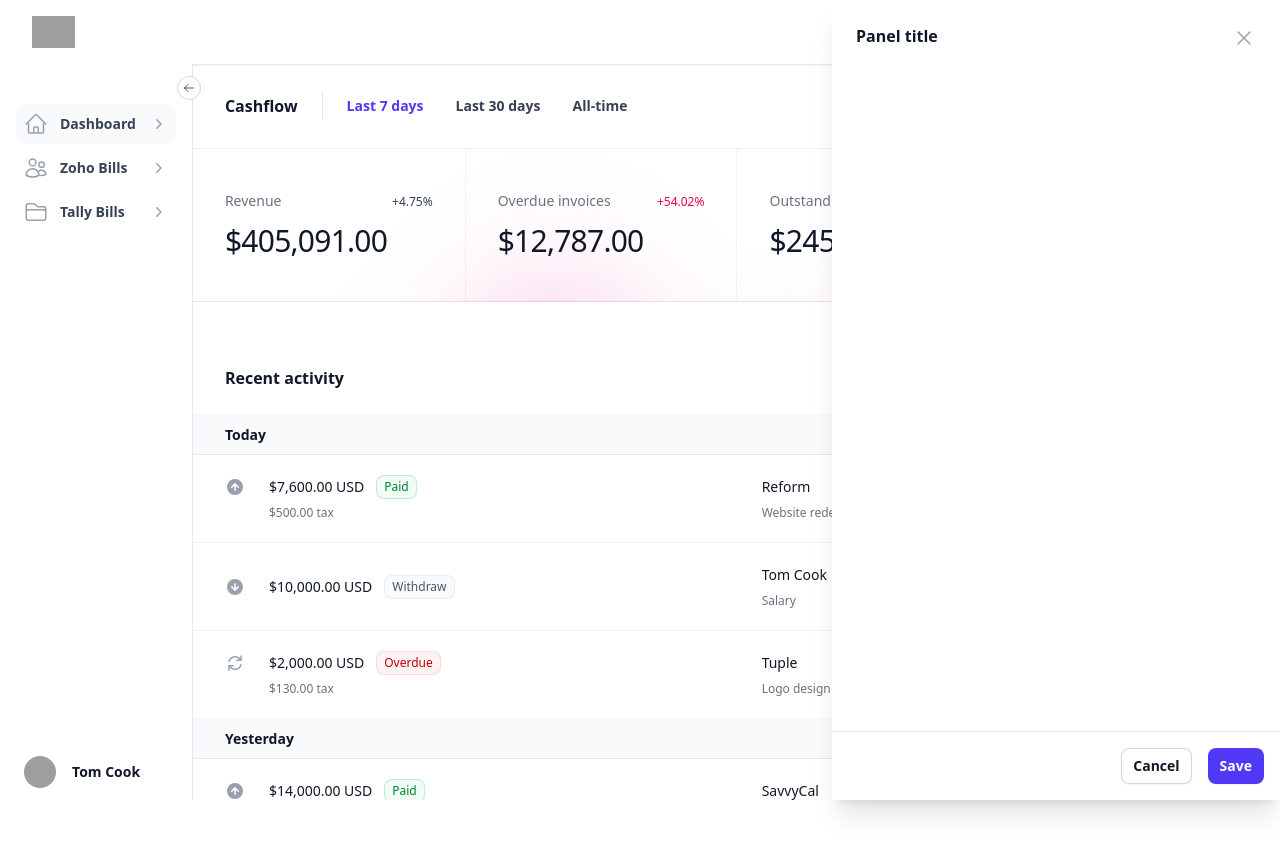
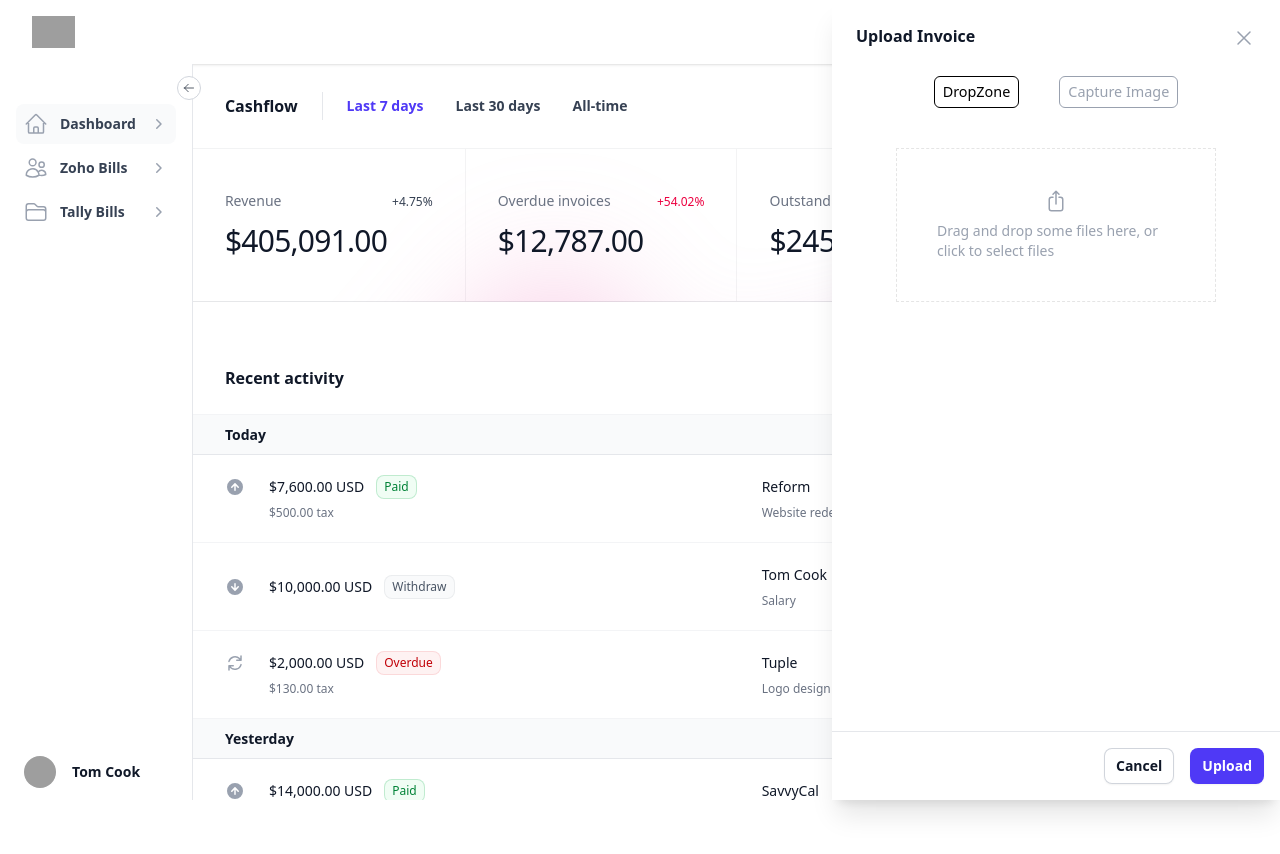
Before and after one commit to aashnasharma1/BlueBill-OCR, a React (Vite) app: page / in a window 1280 px wide. Both pictures are taken after a click on the link "New invoice". Shown: the top 854 px of the page. Built offline with nearby package versions, Linux system fonts and the light colour scheme; grey boxes are pictures that could not be loaded.

Commit message:
dropzone/capture image feature

```diff
--- a/package.json
+++ b/package.json
@@ -23,12 +23,16 @@
     "class-variance-authority": "^0.7.1",
     "clsx": "^2.1.1",
     "lucide-react": "^0.513.0",
+    "pdfjs-dist": "^5.3.31",
     "react": "^19.1.0",
     "react-dom": "^19.1.0",
+    "react-dropzone": "^14.3.8",
     "react-redux": "^9.2.0",
     "react-router-dom": "^7.6.2",
+    "react-webcam": "^7.2.0",
     "tailwind-merge": "^3.3.0",
-    "tailwindcss": "^4.1.8"
+    "tailwindcss": "^4.1.8",
+    "tesseract.js": "^6.0.1"
   },
   "devDependencies": {
     "@eslint/js": "^9.25.0",
--- /dev/null
+++ b/src/components/dropzone/Dropzone.jsx
@@ -0,0 +1,38 @@
+import React, { useCallback, useState } from 'react'
+import { useDropzone } from 'react-dropzone'
+
+const Dropzone = () => {
+  const [preview, setPreview] = useState(null)
+  const onDrop = useCallback(acceptedFiles => {
+    if (acceptedFiles) {
+      setPreview(acceptedFiles[0].name)
+    }
+  }, [])
+
+  const { getRootProps, getInputProps, isDragActive } = useDropzone({ onDrop })
+
+  return (
+    <div {...getRootProps()} className='p-10 m-10 border border-neutral-200 border-dashed'>
+      <input {...getInputProps()} />
+      {
+        isDragActive ?
+          (
+            <p>Drop the files here ...</p>
+          ) :
+          preview ? (
+            <p className='text-gray-400 text-sm flex items-center justify-center flex-col gap-2'><svg xmlns="http://www.w3.org/2000/svg" fill="none" viewBox="0 0 24 24" strokeWidth={1.5} stroke="currentColor" className="size-6">
+              <path strokeLinecap="round" strokeLinejoin="round" d="M10.125 2.25h-4.5c-.621 0-1.125.504-1.125 1.125v17.25c0 .621.504 1.125 1.125 1.125h12.75c.621 0 1.125-.504 1.125-1.125v-9M10.125 2.25h.375a9 9 0 0 1 9 9v.375M10.125 2.25A3.375 3.375 0 0 1 13.5 5.625v1.5c0 .621.504 1.125 1.125 1.125h1.5a3.375 3.375 0 0 1 3.375 3.375M9 15l2.25 2.25L15 12" />
+            </svg>
+              {preview}</p>
+          ) : (<p className='text-gray-400 text-sm flex items-center justify-center flex-col gap-2'>
+            <svg xmlns="http://www.w3.org/2000/svg" fill="none" viewBox="0 0 24 24" strokeWidth={1.5} stroke="currentColor" className="size-6">
+              <path strokeLinecap="round" strokeLinejoin="round" d="M9 8.25H7.5a2.25 2.25 0 0 0-2.25 2.25v9a2.25 2.25 0 0 0 2.25 2.25h9a2.25 2.25 0 0 0 2.25-2.25v-9a2.25 2.25 0 0 0-2.25-2.25H15m0-3-3-3m0 0-3 3m3-3V15" />
+            </svg>
+            Drag and drop some files here, or click to select files</p>)
+      }
+    </div>
+
+  )
+}
+
+export default Dropzone
--- /dev/null
+++ b/src/components/fileProcessor/FileProcessor.jsx
@@ -0,0 +1,56 @@
+import { Button } from '@headlessui/react'
+import React, { useState, useRef } from 'react'
+import Webcam from 'react-webcam'
+import Dropzone from '../dropzone/Dropzone'
+
+const FileProcessor = () => {
+    const [showCamera, setShowCamera] = useState(false)
+    const [image, setImage] = useState(null)
+    const webCamRef = useRef(null)
+    const [uploadType, setUploadType] = useState('dropzone')
+    const capture = () => {
+        const screenshot = webCamRef.current.getScreenshot()
+        if (screenshot) {
+            setImage(screenshot)
+        }
+    }
+    const handleUploadType = (type) =>{
+        setUploadType(type)
+    }
+    return (
+        <div>
+            <div className='flex flex-row  justify-center gap-10'>
+                <button className={`px-2 py-1 rounded-sm text-[0.9rem] ${uploadType==='dropzone'?' border border-black text-black':'border border-gray-400 text-gray-400'}`} onClick={() => handleUploadType('dropzone')}>DropZone</button>
+                <button className={`px-2 py-1 rounded-sm text-[0.9rem] ${uploadType==='captureImage'?'border border-black text-black':'border border-gray-400 text-gray-400'}`} onClick={() => handleUploadType('captureImage')}>Capture Image</button>
+            </div>
+
+            {
+                (uploadType === 'dropzone') ? <Dropzone /> :
+                    <div className={`m-10 flex justify-center items-center flex-col gap-5 ${uploadType === 'dropzone' ? 'border border-neutral-200 border-dashed': 'border-none'} `}>
+                        <button onClick={() => setShowCamera(!showCamera)} className='p-2 bg-black text-white rounded w-35'>
+                            {showCamera ? "Close Camera" : "Open Camera"}
+                        </button>
+                        {showCamera && (
+                            <div>
+                                <Webcam
+                                    ref={webCamRef}
+                                    screenshotQuality={1}
+                                    className='w-[full]'/>
+                               <div className='flex justify-end'>
+                                 <button onClick={capture} className='px-2 py-[.2rem] bg-blue-600 text-white rounded mt-2 '>Capture</button>
+                                </div>
+                            </div>
+                        )}
+
+                        {image && (
+                            <div>
+                                <img src={image} />
+                            </div>
+                        )}
+                    </div>
+            }
+        </div>
+    )
+}
+
+export default FileProcessor
--- a/src/components/invoices/uploadInvoice.jsx
+++ b/src/components/invoices/uploadInvoice.jsx
@@ -3,6 +3,7 @@
 import { useState } from 'react'
 import { Dialog, DialogPanel, DialogTitle } from '@headlessui/react'
 import { XMarkIcon } from '@heroicons/react/24/outline'
+import FileProcessor from '../fileProcessor/FileProcessor'
 
 export default function UploadInvoice({isOpen, setOpen}) {
 
@@ -22,7 +23,7 @@ export default function UploadInvoice({isOpen, setOpen}) {
                   <div className="flex min-h-0 flex-1 flex-col overflow-y-auto py-6">
                     <div className="px-4 sm:px-6">
                       <div className="flex items-start justify-between">
-                        <DialogTitle className="text-base font-semibold text-gray-900">Panel title</DialogTitle>
+                        <DialogTitle className="text-base font-semibold text-gray-900">Upload Invoice</DialogTitle>
                         <div className="ml-3 flex h-7 items-center">
                           <button
                             type="button"
@@ -36,7 +37,7 @@ export default function UploadInvoice({isOpen, setOpen}) {
                         </div>
                       </div>
                     </div>
-                    <div className="relative mt-6 flex-1 px-4 sm:px-6">{/* Your content */}</div>
+                    <div className="relative mt-6 flex-1 px-4 sm:px-6"><FileProcessor /></div>
                   </div>
                   <div className="flex shrink-0 justify-end px-4 py-4">
                     <button
@@ -50,7 +51,7 @@ export default function UploadInvoice({isOpen, setOpen}) {
                       type="submit"
                       className="ml-4 inline-flex justify-center rounded-md bg-indigo-600 px-3 py-2 text-sm font-semibold text-white shadow-xs hover:bg-indigo-500 focus-visible:outline-2 focus-visible:outline-offset-2 focus-visible:outline-indigo-500"
                     >
-                      Save
+                      Upload
                     </button>
                   </div>
                 </div>
```
Also changed, not shown: 1 other file (tests, documents, lock files or other folders).
